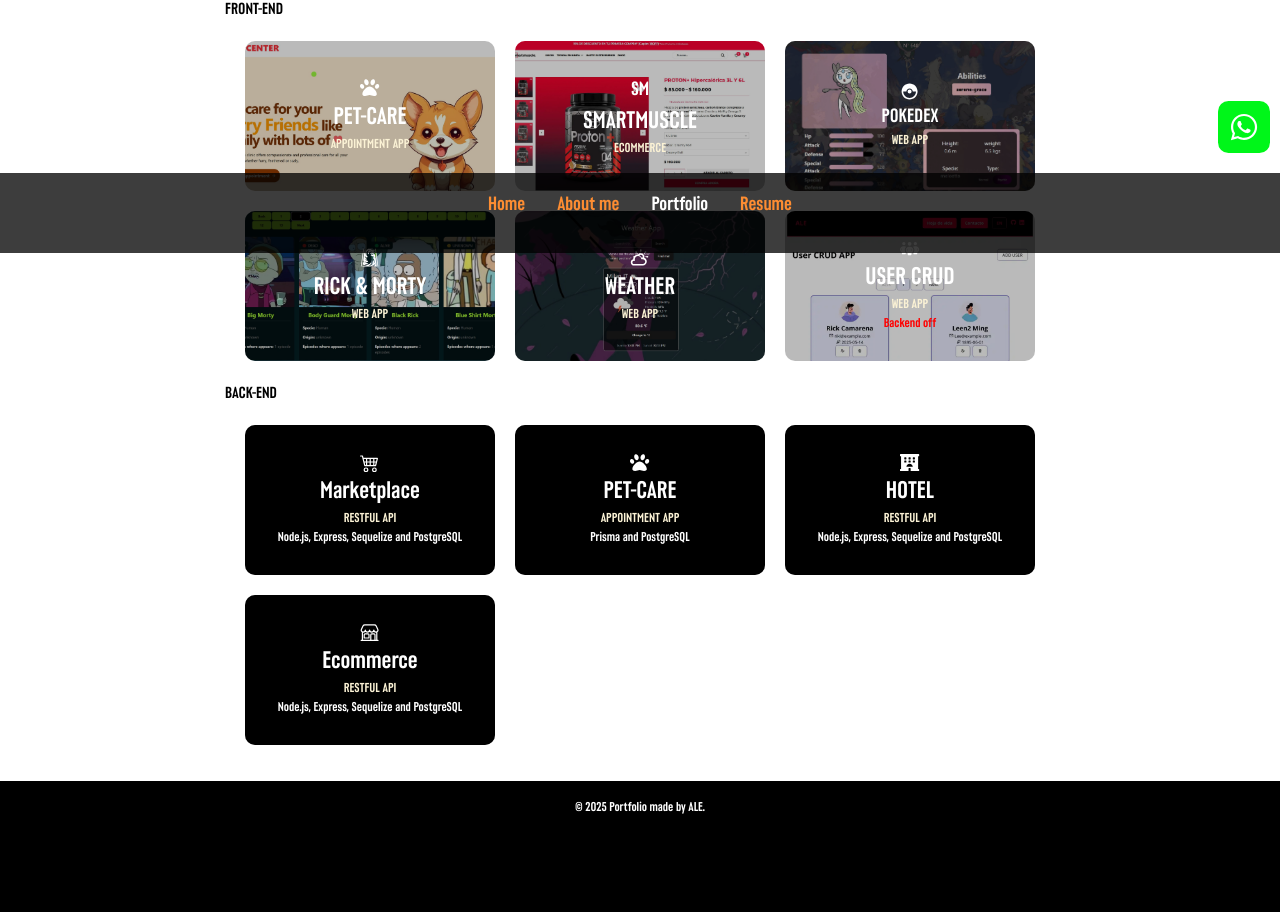
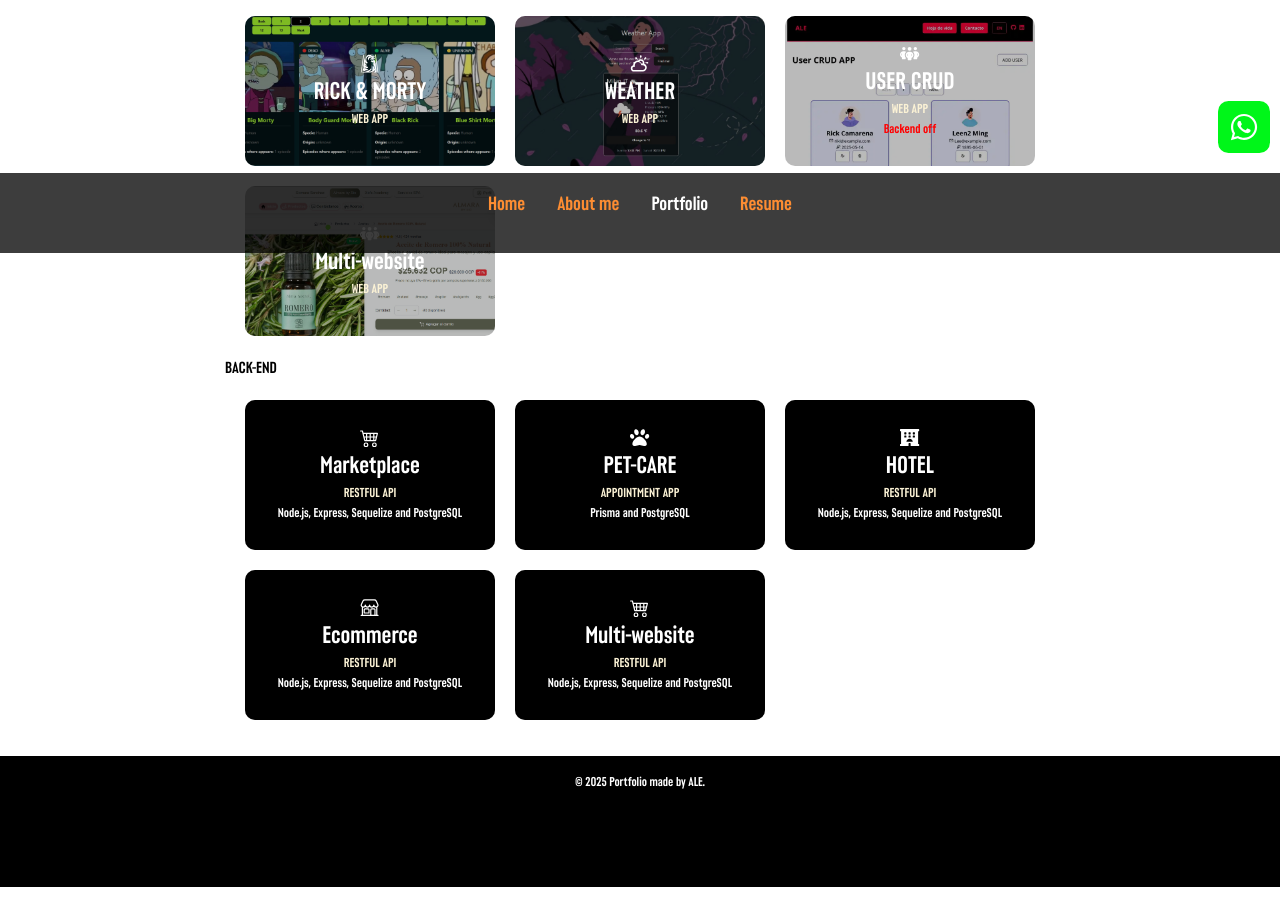
Before and after one commit to Alevas004/portfolio-ALE, a React (Vite) app: page /portfolio in a window 1280 px wide. Shown: the part 547-1459 px from the top of the page. After the commit the page ends 1434 px from the top, so only its background shows below. Built offline with nearby package versions, Linux system fonts and the light colour scheme.

Commit message:
'updating'

```diff
--- a/src/components/CardProfile/CardProfile.tsx
+++ b/src/components/CardProfile/CardProfile.tsx
@@ -8,7 +8,7 @@ import "./CardProfile.css";
 import { useState } from "react";
 
 const CardProfile = () => {
-  const [isDown, setIsDown] = useState(true);
+  const [isDown, setIsDown] = useState(false);
   return (
     <section className="card-profile">
       <div>
--- a/src/pages/Portfolio.css
+++ b/src/pages/Portfolio.css
@@ -1,4 +1,3 @@
-
 .portfolio-grid {
   display: grid;
   grid-template-columns: 1fr;
@@ -17,32 +16,32 @@
   font-weight: bold;
   font-size: 1.2rem;
 }
-.portfolio-item_description{
+.portfolio-item_description {
   color: rgb(251, 242, 213);
   text-transform: uppercase;
   font-size: small;
 }
-.portfolio-item_title{
+.portfolio-item_title {
   font-size: 1.5rem;
 }
 
 .portfolio-link:hover {
   color: var(--color-texto);
 }
-.portfolio-front, .portfolio-front {
+.portfolio-front,
+.portfolio-front {
   margin-top: 1rem;
 }
-.portfolio-item_technologies{
-    font-size: .8rem;
+.portfolio-item_technologies {
+  font-size: 0.8rem;
 }
-.errors{
+.errors {
   color: red;
-    font-size: .8rem;
+  font-size: 0.8rem;
   text-align: center;
-
 }
 
-.portfolio-item{
+.portfolio-item {
   display: flex;
   flex-direction: column;
   align-items: center;
@@ -54,54 +53,63 @@
   transition: transform 0.3s ease;
   width: 250px;
   height: 150px;
-
 }
-.portfolio-item_bgimg{
-    background-image: url('/poke-project.jpg');
+.portfolio-item_bgimg {
+  background-image: url("/poke-project.jpg");
   background-size: cover;
   background-position: center;
   border-radius: 10px;
 }
-.portfolio-item_bgimg2{
-    background-image: url('/weather-project.jpg');
+.portfolio-item_bgimg2 {
+  background-image: url("/weather-project.jpg");
   background-size: cover;
   background-position: center;
   border-radius: 10px;
 }
-.portfolio-item_bgimg3{
-    background-image: url('/user-project.webp');
+.portfolio-item_bgimg3 {
+  background-image: url("/user-project.webp");
   background-size: cover;
   background-position: center;
   border-radius: 10px;
 }
-.portfolio-item_bgimg4{
-    background-image: url('/rickandmorty-project.jpg');
+.portfolio-item_bgimg4 {
+  background-image: url("/rickandmorty-project.jpg");
   background-size: cover;
   background-position: center;
   border-radius: 10px;
 }
-.portfolio-item_bgimg5{
-    background-image: url('/smartmuscle-project.jpg');
+.portfolio-item_bgimg5 {
+  background-image: url("/smartmuscle-project.jpg");
   background-size: cover;
   background-position: center;
   border-radius: 10px;
 }
-.portfolio-item_bgimg6{
-    background-image: url('/pet-center-app.jpg');
+.portfolio-item_bgimg6 {
+  background-image: url("/pet-center-app.jpg");
   background-size: cover;
   background-position: center;
   border-radius: 10px;
 }
-.portfolio-item_bgimg5:hover, .portfolio-item_bgimg4:hover, .portfolio-item_bgimg3:hover,
-.portfolio-item_bgimg2:hover, .portfolio-item_bgimg:hover, .portfolio-item_bgimg6:hover {
+.portfolio-item_bgimg7 {
+  background-image: url("/multi-website.jpg");
+  background-size: cover;
+  background-position: center;
+  border-radius: 10px;
+}
+.portfolio-item_bgimg5:hover,
+.portfolio-item_bgimg4:hover,
+.portfolio-item_bgimg3:hover,
+.portfolio-item_bgimg2:hover,
+.portfolio-item_bgimg:hover,
+.portfolio-item_bgimg6:hover,
+.portfolio-item_bgimg7:hover {
   transform: scale(1.01);
   transition: transform 0.9s ease;
   background-position: center;
   background-size: 130%;
-
 }
 
-.portfolio-item_bgimgB{
+.portfolio-item_bgimgB {
   background-color: black;
   border-radius: 10px;
 }
@@ -109,6 +117,5 @@
 @media (min-width: 768px) {
   .portfolio-grid {
     grid-template-columns: repeat(3, minmax(auto, 1fr));
-
   }
 }
--- a/src/pages/Portfolio.tsx
+++ b/src/pages/Portfolio.tsx
@@ -89,7 +89,6 @@ const Portfolio = () => {
               </div>
             </div>
           </NavLink>
-
           <NavLink
             to="https://user-crup-app.netlify.app"
             className="portfolio-link"
@@ -103,6 +102,22 @@ const Portfolio = () => {
                 <p className="portfolio-item_title">USER CRUD</p>
                 <p className="portfolio-item_description">Web app</p>
                 <p className="errors">Backend off</p>
+              </div>
+            </div>
+          </NavLink>
+          <NavLink
+            to="https://xiomarasanchez.vercel.app"
+            className="portfolio-link"
+            target="_blank"
+            rel="noopener noreferrer"
+          >
+            <div className="portfolio-item_bgimg7">
+              <div className="portfolio-item">
+                <FaPeopleGroup />
+
+                <p className="portfolio-item_title">Multi-website</p>
+                <p className="portfolio-item_description">Web app</p>
+
               </div>
             </div>
           </NavLink>
@@ -183,6 +198,24 @@ const Portfolio = () => {
               </div>
             </div>
           </NavLink>
+          <NavLink
+            to="https://github.com/Alevas004/xio"
+            className="portfolio-link"
+            target="_blank"
+            rel="noopener noreferrer"
+          >
+            <div className="portfolio-item_bgimgB">
+              <div className="portfolio-item">
+                <BsCart4 />
+
+                <p className="portfolio-item_title">Multi-website</p>
+                <p className="portfolio-item_description">RESTful API</p>
+                <p className="portfolio-item_technologies">
+                  Node.js, Express, Sequelize and PostgreSQL
+                </p>
+              </div>
+            </div>
+          </NavLink>
         </div>
       </div>
     </div>
```
Also changed, not shown: public/multi-website.jpg (added). Lines whose indentation alone changed are shown as unchanged.
